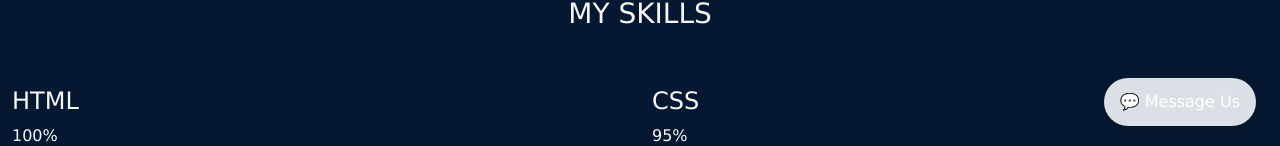
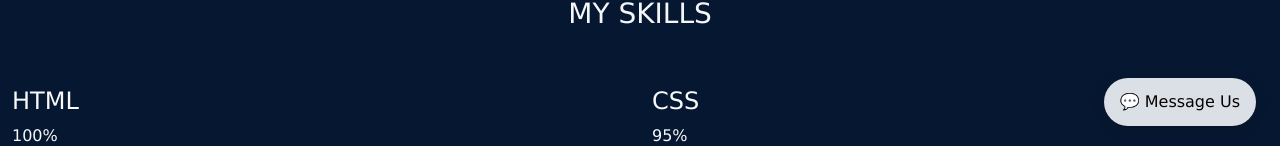
Before and after one commit to kuzululu/jrgg, a React (Vite) app: page / in a window 1280 px wide. Shown: the part 650-796 px from the top of the page. Built offline with nearby package versions, Linux system fonts and the light colour scheme.

Commit message:
Update MessengerButton.jsx

```diff
--- a/src/shared/components/MessengerButton.jsx
+++ b/src/shared/components/MessengerButton.jsx
@@ -14,7 +14,7 @@ const MessengerButton = () => {
         bottom: "24px",
         right: "24px",
         backgroundColor: "#dae0e6ff",
-        color: "#fff",
+        color: "#080302",
         border: "none",
         padding: "12px 16px",
         borderRadius: "50px",
```
